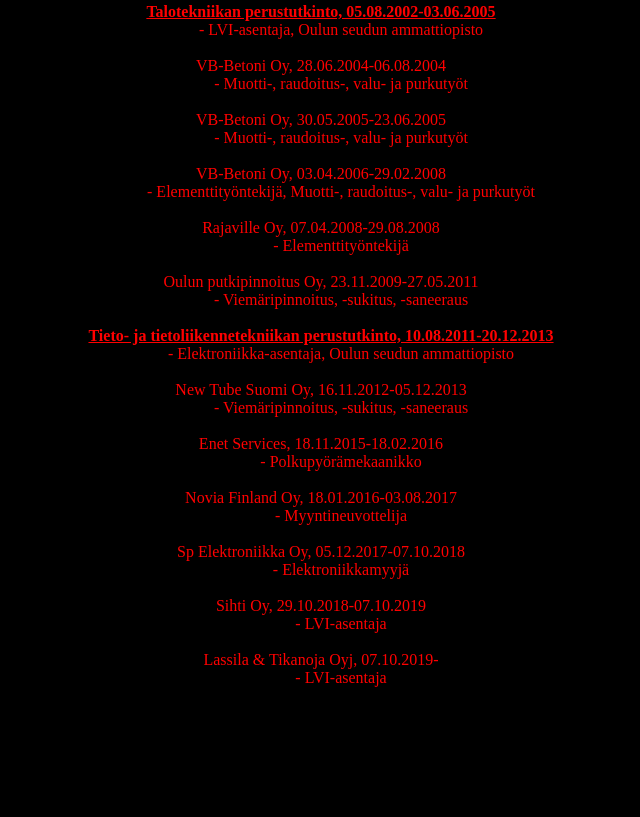
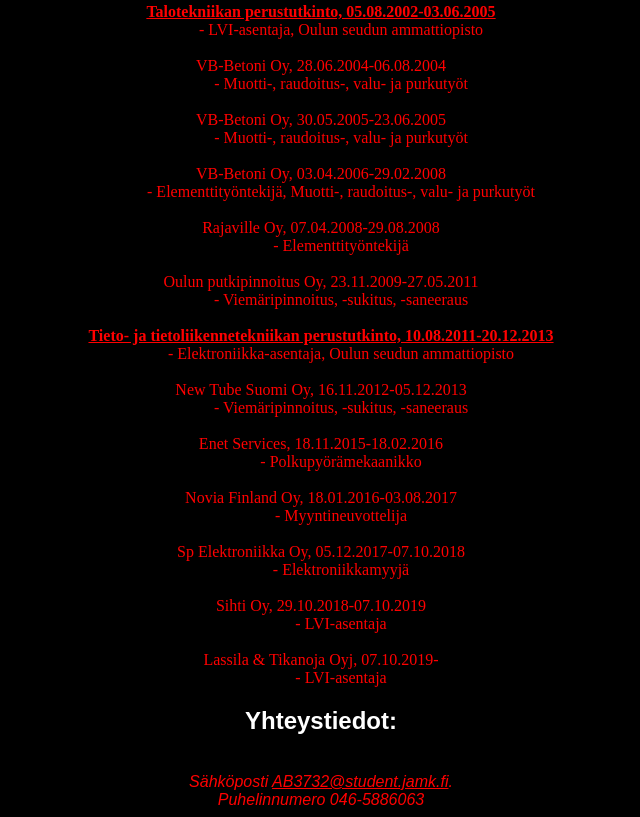
Before and after one commit to Nuojua/nuojua.github.io, a website: page portfolio.html in a window 1280 px wide. Shown: the part 1810-2627 px from the top of the page, without its empty margins (319-959 px from the left). Before the commit the page ends 2513 px from the top, so only its background shows below. Drawn offline with Linux system fonts and the light colour scheme.

Commit message:
Add files via upload

```diff
--- a/portfolio.html
+++ b/portfolio.html
@@ -7,10 +7,11 @@
 <style>
 body {background-color: black;text-align: center;}
 h1   {color: red;font-family: arial;font-size 300%;}
-h2   {color: red;font-family: arial;font-size 200%;}
+h2   {color: white;font-family: arial;font-size 200%;}
 p    {color: red;font-family: sans serif;font-size 100%;text-align: left;}
 dd    {color: red;font-family: sans serif;font-size 100%;}
 dl    {color: red;font-family: sans serif;font-size 100%;}
+address {color: red;font-family: arial;font-size 200%;}
 a:link {color: red;font-family: arial;font-size 200%;}
 a:visited {color: green;font-family: arial;font-size 200%;}
 a:hover {color: blue;font-family: arial;font-size 200%;}
@@ -106,5 +107,12 @@
 		<dd>- LVI-asentaja</dd>
 	</dl>
 
+	<h2>Yhteystiedot:</h2>
+<address>
+<br>
+Sähköposti <a href="mailto:AB3732@student.jamk.fi">AB3732@student.jamk.fi</a>.<br>
+Puhelinnumero 046-5886063
+</address>
+
 </body>
 </html>
```
Also changed, not shown: harrastukset.html (+9 -1 lines), index.html (+9 -1 lines).
